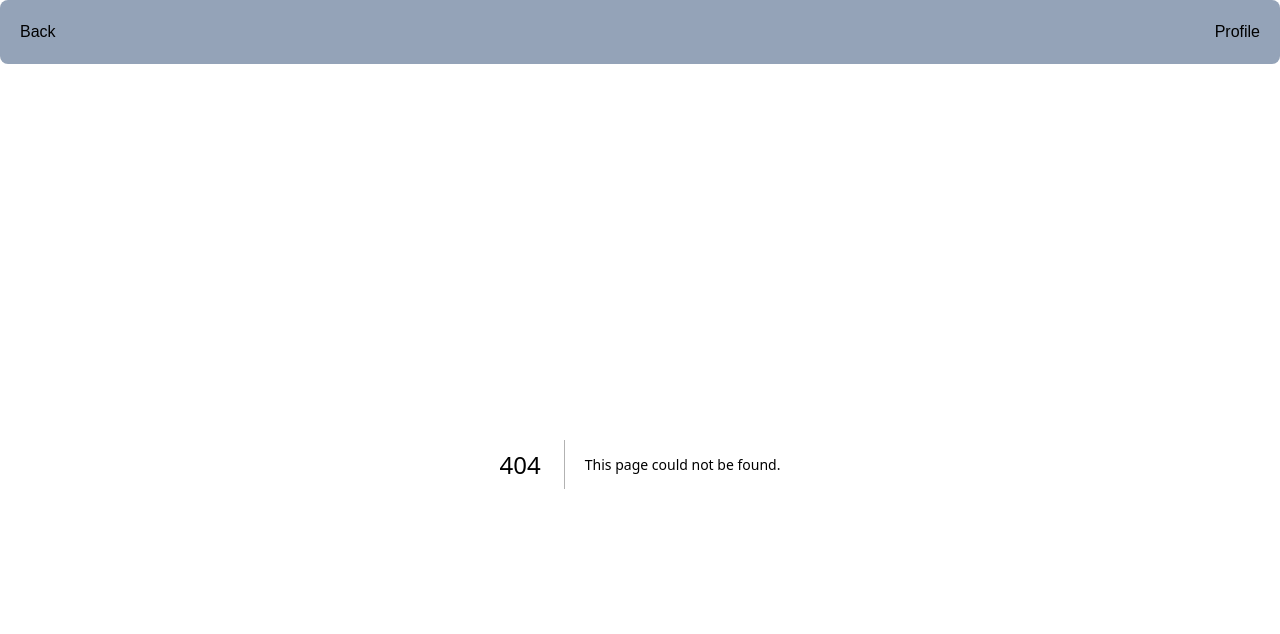
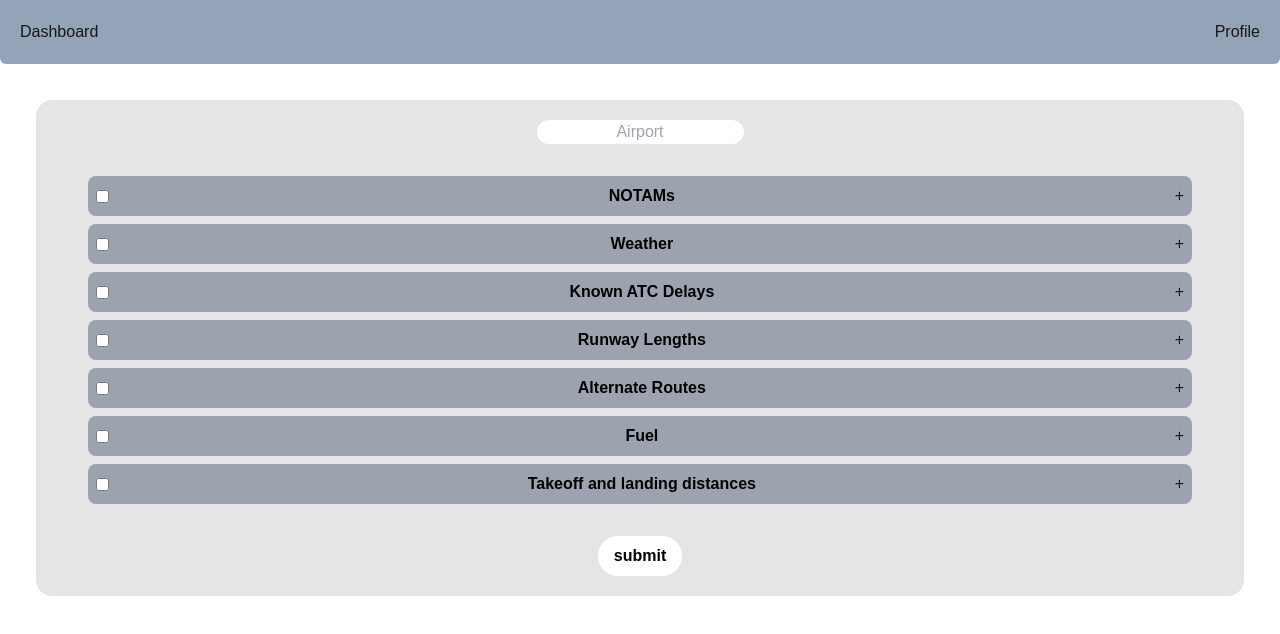
Before and after one commit to Indy-03-Flight-Data/nwkraft-web-app, a Next.js app: page /dashboard/search in a window 1280 px wide. Before the commit this address had no page. Shown: the top 634 px of the page. Built offline with nearby package versions, Linux system fonts and the light colour scheme.

Commit message:
styling and page routing

```diff
--- a/src/app/components/common/accordion.tsx
+++ b/src/app/components/common/accordion.tsx
@@ -11,13 +11,16 @@ export default function Accordion({ title, content, showOptions }: Acronym) {
   const [isActive, setIsActive] = useState(false);
   return (
     <>
-      <div>
-        <div onClick={() => setIsActive(!isActive)}>
-          <div>
-            {showOptions && <input type="checkbox" />}
-            {title}
+      <div className="flex-grow">
+        <div className="flex items-center justify-between">
+          {showOptions && <input type="checkbox" className="" />}
+          <p className="float-left text-black font-bold">{title}</p>
+          <p
+            className="float-right hover:cursor-pointer"
+            onClick={() => setIsActive(!isActive)}
+          >
             {isActive ? "-" : "+"}
-          </div>
+          </p>
         </div>
         {isActive && <div>{content}</div>}
       </div>
--- /dev/null
+++ b/src/app/components/common/back-button.tsx
@@ -0,0 +1,17 @@
+"use client";
+
+import { useRouter } from "next/navigation";
+
+export default function BackButton() {
+  const router = useRouter();
+
+  const handleBack = () => {
+    router.back();
+  };
+
+  return (
+    <div>
+      <button onClick={handleBack}>Back</button>
+    </div>
+  );
+}
--- a/src/app/components/search/nwkraft-checklist.tsx
+++ b/src/app/components/search/nwkraft-checklist.tsx
@@ -1,6 +1,10 @@
 import Accordion from "@/app/components/common/accordion";
 
-export default function NwkraftChecklist() {
+type showOptions = {
+  showOptions: boolean;
+};
+
+export default function NwkraftChecklist({ showOptions }: showOptions) {
   const nwkraft = [
     {
       id: 1,
@@ -48,14 +52,14 @@ export default function NwkraftChecklist() {
 
   return (
     <>
-      <div className="bg-zinc-600 p-6">
-        <ul className="text-left">
+      <div className="flex p-6">
+        <ul className="grow text-left">
           {nwkraft.map((item) => (
-            <li className="p-2 m-2 bg-gray-400 rounded-lg" key={item.id}>
+            <li className="grow p-2 m-2 bg-gray-400 rounded-lg" key={item.id}>
               <Accordion
                 title={item.acronym}
                 content={item.description}
-                showOptions={false}
+                showOptions={showOptions}
               />
             </li>
           ))}
--- a/src/app/components/search/searchbar.tsx
+++ b/src/app/components/search/searchbar.tsx
@@ -1,7 +1,7 @@
 export default function Searchbar() {
   return (
     <input
-      className="flex-auto border-spacing-1 text-black rounded-sm"
+      className="text-black rounded-full text-center"
       name="airport"
       type="text"
       placeholder="Airport"
--- /dev/null
+++ b/src/app/dashboard/page.tsx
@@ -0,0 +1,16 @@
+import Link from "next/link";
+
+export default function Page() {
+  return (
+    <div>
+      <div>
+        <Link href="/dashboard/search">
+          <button className="bg-white text-black font-semibold p-3 m-2 rounded-lg">
+            Add New NWKRAFT
+          </button>
+        </Link>
+      </div>
+      <div></div>
+    </div>
+  );
+}
--- /dev/null
+++ b/src/app/dashboard/result/page.tsx
@@ -0,0 +1,3 @@
+export default function Result() {
+  return <div></div>;
+}
--- /dev/null
+++ b/src/app/dashboard/search/page.tsx
@@ -0,0 +1,30 @@
+import NwkraftChecklist from "../../components/search/nwkraft-checklist";
+import Searchbar from "../../components/search/searchbar";
+
+export default function Search() {
+  const nwkraftProp = {
+    showOptions: true,
+  };
+
+  return (
+    <>
+      <div className="flex flex-col p-5 m-9 bg-neutral-200 rounded-2xl">
+        <form className="" action="">
+          <div className="grow">
+            <div className="grid justify-items-center">
+              <Searchbar />
+            </div>
+            <NwkraftChecklist {...nwkraftProp} />
+            <div className="grid justify-items-center">
+              <input
+                type="submit"
+                value="submit"
+                className="rounded-full py-2 px-4 font-bold hover:text-green-700 bg-white text-black"
+              />
+            </div>
+          </div>
+        </form>
+      </div>
+    </>
+  );
+}
--- a/src/app/layout.tsx
+++ b/src/app/layout.tsx
@@ -1,4 +1,5 @@
 import "@/app/globals.css";
+import Link from "next/link";
 
 export default function RootLayout({
   children,
@@ -8,13 +9,12 @@ export default function RootLayout({
   return (
     <html lang="en">
       <body className="">
-        <nav className="flex item-center justify-between bg-slate-400 rounded-lg p-5">
-          <a href="" className="float-left">
-            Back
-          </a>
-          <a href="" className="float-right">
+        <nav className="flex item-center justify-between bg-slate-400 rounded-b-md p-5">
+          <Link href="/dashboard/">Dashboard</Link>
+
+          <Link href="" className="float-right">
             Profile
-          </a>
+          </Link>
         </nav>
         {children}
       </body>
--- a/src/app/search/page.tsx
+++ /dev/null
@@ -1,18 +0,0 @@
-import NwkraftChecklist from "../components/search/nwkraft-checklist";
-import Searchbar from "../components/search/searchbar";
-
-export default function Search() {
-  const nwkraftProp = {
-    showOptions: true,
-  };
-
-  return (
-    <>
-      <div className="flex flex-col p-5">
-        <Searchbar />
-        <NwkraftChecklist />
-        <input type="submit" value="submit"></input>
-      </div>
-    </>
-  );
-}
```
Also changed, not shown: src/app/dashboard/search/layout.tsx (renamed from src/app/search/layout.tsx).
